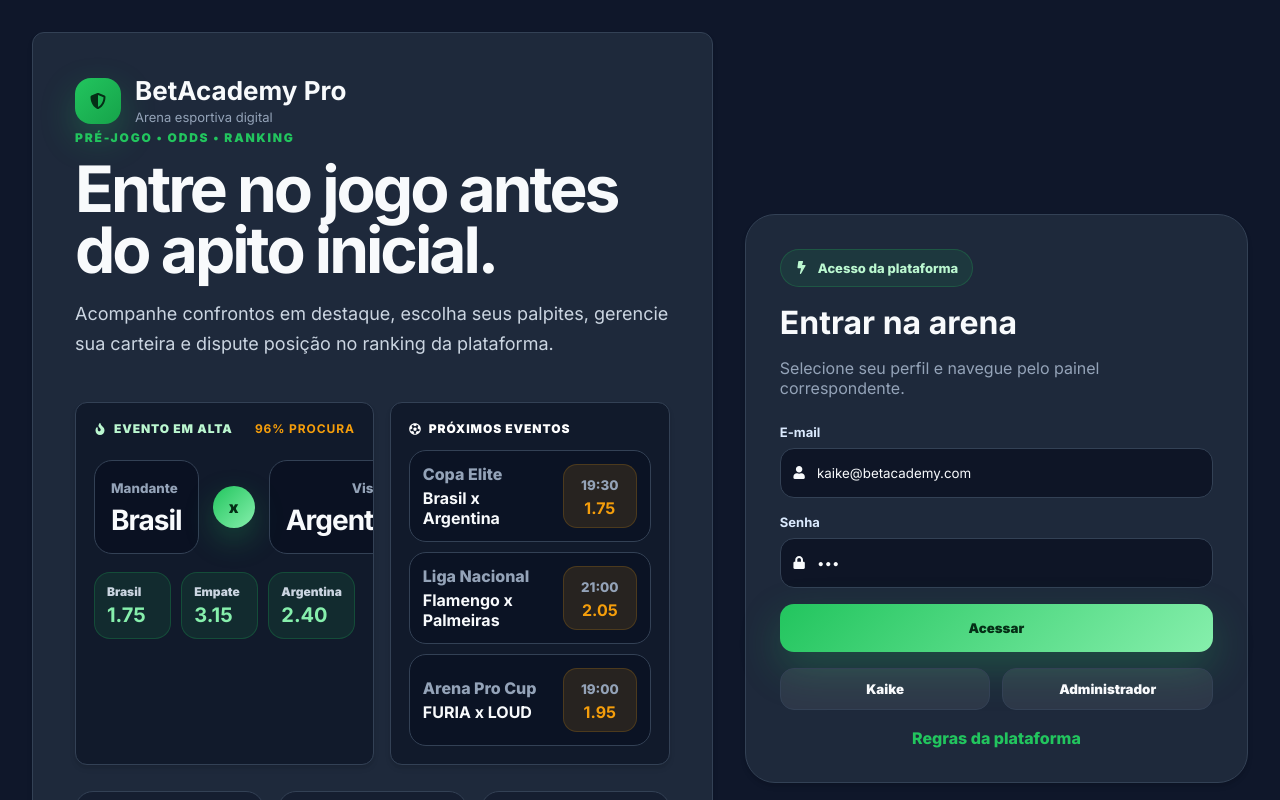
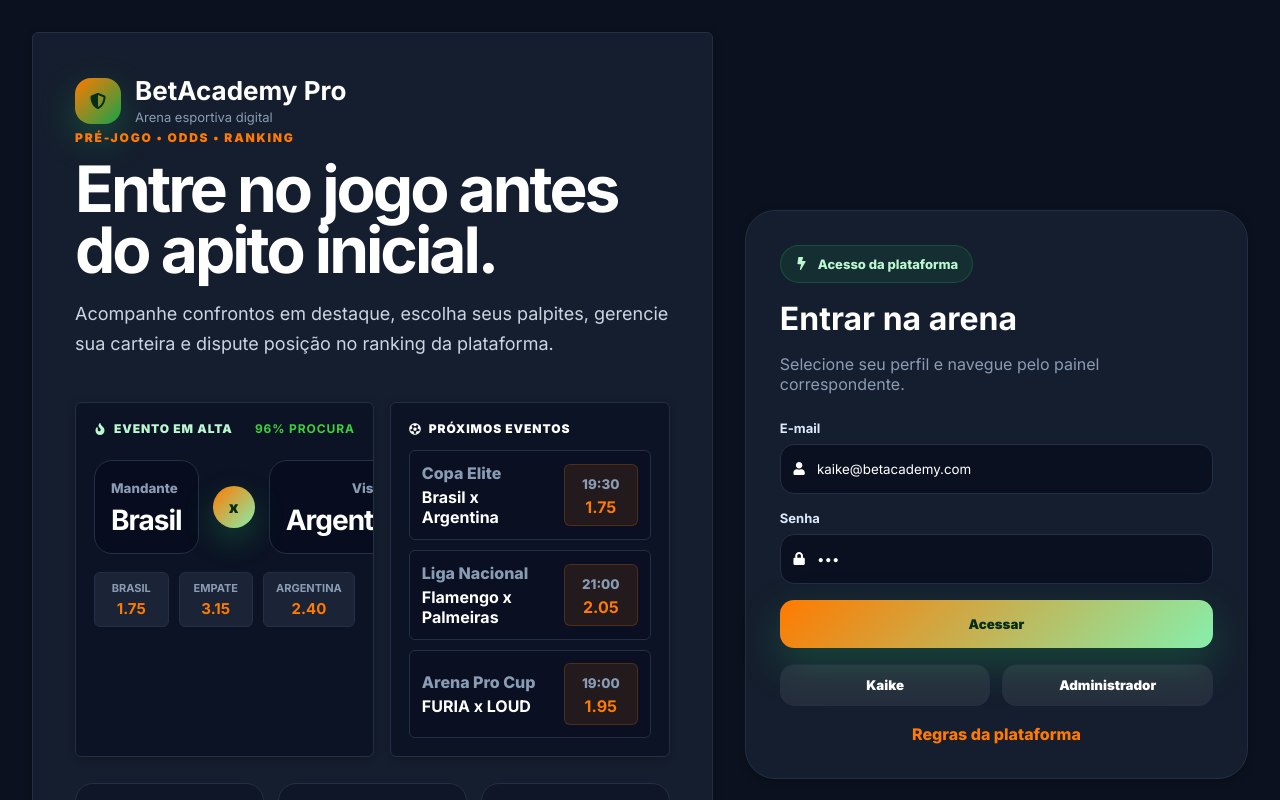
Before and after one commit to Kaike5741/BetAcademyPro, a React (Vite) app in the folder BetAcademyPro/: page /login in a window 1280 px wide. Shown: the top 800 px of the page. Built offline with nearby package versions, Linux system fonts and the light colour scheme.

Commit message:
style: simplifica css com cores e bordas padroes de sportsbook

```diff
--- a/BetAcademyPro/src/styles/global.css
+++ b/BetAcademyPro/src/styles/global.css
@@ -1,21 +1,21 @@
 @import url('https://fonts.googleapis.com/css2?family=Inter:wght@400;500;600;700;800;900&display=swap');
 
 :root {
-  --bg: #0f172a;
-  --bg-2: #1e293b;
-  --panel: #1e293b;
-  --panel-solid: #1e293b;
-  --line: #334155;
-  --line-strong: #475569;
-  --text: #f8fafc;
-  --muted: #94a3b8;
-  --accent: #22c55e;
-  --accent-2: #f59e0b;
+  --bg: #0b111e;
+  --bg-2: #151e2e;
+  --panel: #151e2e;
+  --panel-solid: #151e2e;
+  --line: #222f46;
+  --line-strong: #2d3e5c;
+  --text: #ffffff;
+  --muted: #8a9cb4;
+  --accent: #ff7a00;
+  --accent-2: #3cd13c;
   --danger: #ef4444;
-  --positive: #34d399;
-  --warning: #fbbf24;
-  --shadow: 0 4px 6px -1px rgba(0, 0, 0, 0.1), 0 2px 4px -1px rgba(0, 0, 0, 0.06);
-  --radius: 12px;
+  --positive: #3cd13c;
+  --warning: #ffb800;
+  --shadow: 0 2px 8px rgba(0, 0, 0, 0.2);
+  --radius: 6px;
 }
 
 * { box-sizing: border-box; }
@@ -583,21 +583,32 @@ form { display: grid; gap: 16px; }
   gap: 10px;
 }
 .odd-button {
-  min-height: 68px;
-  padding: 10px;
-  background: rgba(255,255,255,.06);
+  min-height: 54px;
+  padding: 8px 12px;
+  background-color: #1a2436;
   border: 1px solid var(--line);
   color: white;
-  display: grid;
-  gap: 6px;
-  text-align: left;
+  display: flex;
+  flex-direction: column;
+  align-items: center;
+  justify-content: center;
+  gap: 4px;
+  text-align: center;
 }
-.odd-button span { color: var(--muted); font-size: 12px; }
-.odd-button strong { font-size: 19px; color: var(--accent); }
-.odd-button:hover, .odd-button.selected {
-  transform: translateY(-2px);
-  background: rgba(34,197,94,.16);
-  border-color: rgba(34,197,94,.36);
+.odd-button span { color: var(--muted); font-size: 11px; text-transform: uppercase; font-weight: 600; letter-spacing: 0.5px; }
+.odd-button strong { font-size: 16px; color: var(--accent); }
+.odd-button:hover {
+  background-color: #24324a;
+  border-color: var(--accent);
+}
+.odd-button.selected {
+  background-color: var(--accent) !important;
+  border-color: var(--accent) !important;
+  color: #000000 !important;
+}
+.odd-button.selected span,
+.odd-button.selected strong {
+  color: #000000 !important;
 }
 .event-card.compact .event-meta { margin-bottom: 0; }
 .bet-slip {
@@ -878,19 +889,26 @@ form { display: grid; gap: 16px; }
   gap: 10px;
 }
 .market-odds button {
-  min-height: 64px;
-  border: 1px solid rgba(34,197,94,.22);
-  border-radius: 16px;
-  background: rgba(34,197,94,.10);
+  min-height: 50px;
+  border: 1px solid var(--line);
+  border-radius: var(--radius);
+  background-color: #1a2436;
   color: white;
-  display: grid;
+  display: flex;
+  flex-direction: column;
+  align-items: center;
+  justify-content: center;
   gap: 4px;
-  text-align: left;
-  padding: 11px 12px;
-  font-weight: 900;
+  padding: 8px 12px;
+  font-weight: 700;
+  transition: all 0.2s ease;
 }
-.market-odds button span { color: #cbd5e1; font-size: 12px; }
-.market-odds button strong { color: #86efac; font-size: 20px; }
+.market-odds button span { color: var(--muted); font-size: 11px; text-transform: uppercase; }
+.market-odds button strong { color: var(--accent); font-size: 15px; }
+.market-odds button:hover {
+  background-color: #24324a;
+  border-color: var(--accent);
+}
 .live-feed {
   display: grid;
   gap: 10px;
@@ -906,20 +924,20 @@ form { display: grid; gap: 16px; }
   justify-content: space-between;
   gap: 12px;
   border: 1px solid var(--line);
-  border-radius: 17px;
-  padding: 13px;
-  background: rgba(2,6,23,.35);
+  border-radius: var(--radius);
+  padding: 12px;
+  background-color: rgba(2, 6, 23, 0.2);
 }
 .feed-match strong { display: block; margin-top: 4px; }
 .feed-odd {
   min-width: 74px;
   text-align: center;
-  border-radius: 14px;
-  padding: 9px;
-  background: rgba(245,158,11,.12);
-  border: 1px solid rgba(245,158,11,.18);
+  border-radius: var(--radius);
+  padding: 8px;
+  background-color: rgba(255, 122, 0, 0.1);
+  border: 1px solid rgba(255, 122, 0, 0.2);
 }
-.feed-odd strong { color: var(--accent-2); }
+.feed-odd strong { color: var(--accent); }
 .sports-grid div {
   background: rgba(2,6,23,.30);
 }
```
